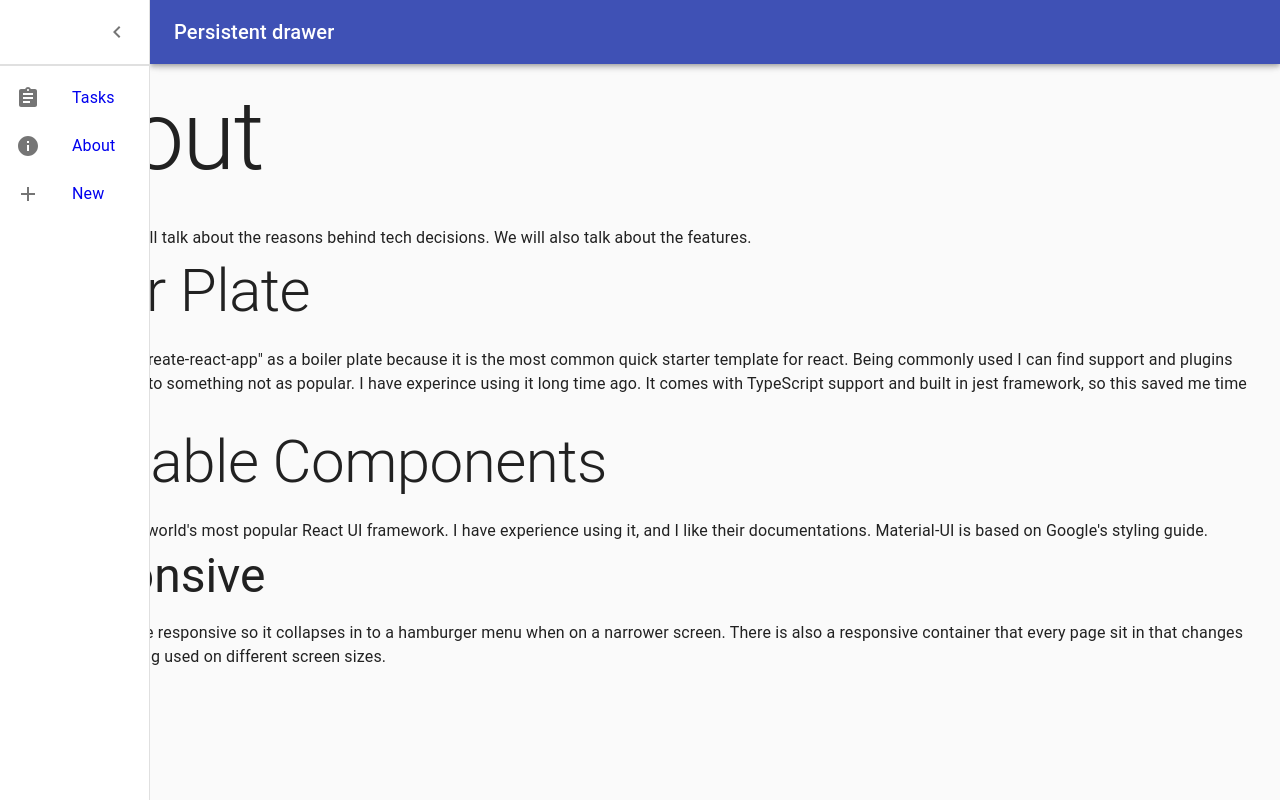
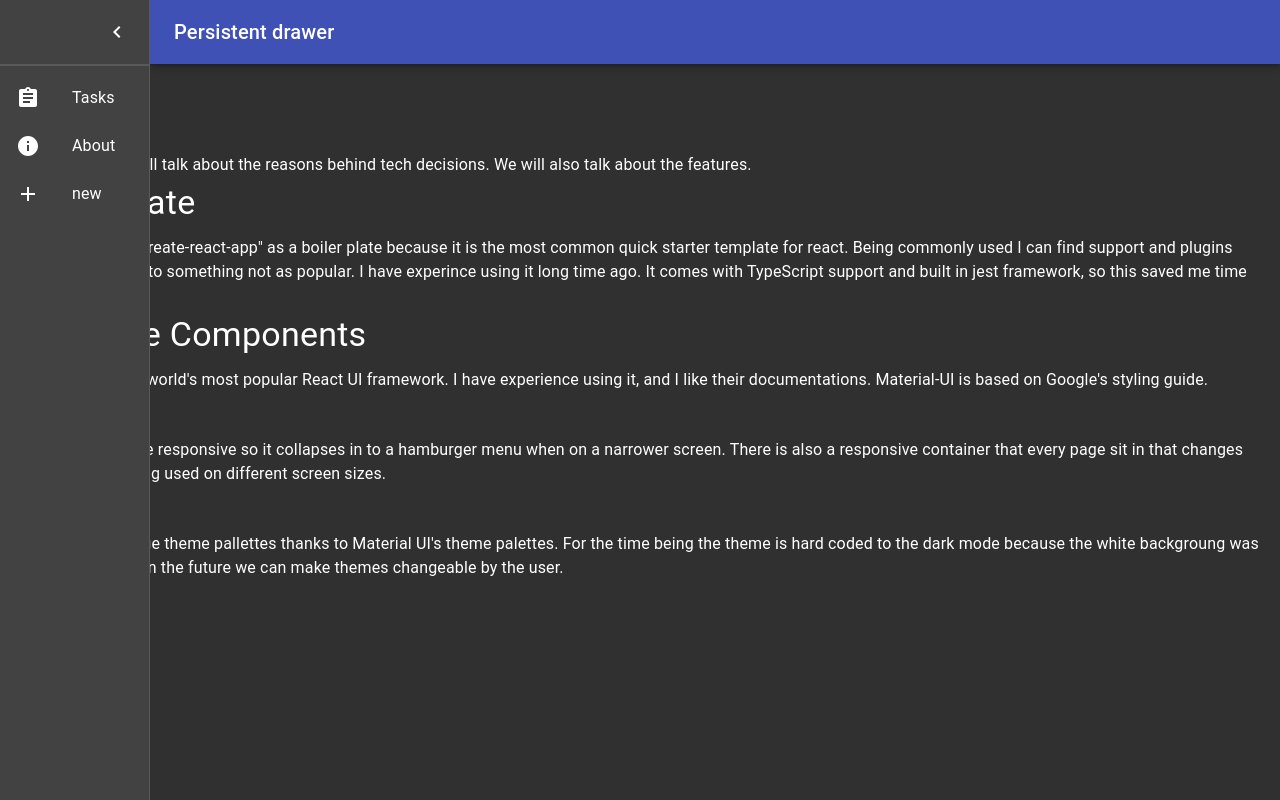
Before and after one commit to WaterlessPiano2/Todos, a React (Create React App) app: page /about in a window 1280 px wide. Both pictures are taken after a click on the button "open drawer". Built offline with nearby package versions, Linux system fonts and the light colour scheme.

Commit message:
Dark mode hardcoded fo now

```diff
--- a/src/App.tsx
+++ b/src/App.tsx
@@ -4,7 +4,8 @@ import About from "./pages/About";
 import Tasks from "./pages/Tasks";
 import NewTask from "./pages/NewTask";
 import ResponsiveDrawer from "./components/Menu";
-import { makeStyles } from "@material-ui/core/styles";
+import { createMuiTheme, makeStyles } from "@material-ui/core/styles";
+import { ThemeProvider } from "@material-ui/styles";
 import Container from "@material-ui/core/Container";
 
 const useStyles = makeStyles({
@@ -29,18 +30,23 @@ const routes = () => {
     </Switch>
   );
 };
+const darkTheme = createMuiTheme({
+  palette: {
+    type: "dark",
+  },
+});
 
 const App = () => {
   const classes = useStyles();
 
   return (
     <Router>
-      <div>
+      <ThemeProvider theme={darkTheme}>
         <ResponsiveDrawer />
         <Container className={classes.responsive} fixed>
           <div>{routes()}</div>
         </Container>
-      </div>
+      </ThemeProvider>
     </Router>
   );
 };
--- a/src/components/Menu.tsx
+++ b/src/components/Menu.tsx
@@ -97,33 +97,26 @@ function ResponsiveDrawer(props: { window: any }) {
       <div />
       <Divider />
       <List>
-        <Link style={{ textDecoration: "none" }} to="/">
-          <ListItem button key={"tasks"}>
-            <Link to="/"></Link>
+        <ListItem button component={Link} to="/">
             <ListItemIcon>
               <AssignmentIcon />
             </ListItemIcon>
             <ListItemText primary={"Tasks"} />
-          </ListItem>
-        </Link>
+        </ListItem>
 
-        <Link style={{ textDecoration: "none" }} to="/about">
-          <ListItem button key={"about"}>
+        <ListItem button component={Link} to="/about">
             <ListItemIcon>
               <InfoIcon />
             </ListItemIcon>
             <ListItemText primary={"About"} />
-          </ListItem>
-        </Link>
+        </ListItem>
 
-        <Link style={{ textDecoration: "none" }} to="/new">
-          <ListItem button key={"new"}>
+        <ListItem button component={Link} to="/new">
             <ListItemIcon>
               <AddIcon />
             </ListItemIcon>
-            <ListItemText primary={"New"} />
+            <ListItemText primary={"new"} />
           </ListItem>
-        </Link>
       </List>
     </div>
   );
--- a/src/pages/About.tsx
+++ b/src/pages/About.tsx
@@ -4,14 +4,14 @@ import Typography from "@material-ui/core/Typography";
 const About = () => {
   return (
     <div>
-      <Typography variant="h1" component="h2" gutterBottom>
+      <Typography variant="h3" component="h2" gutterBottom>
         About
       </Typography>
       <Typography variant="body1" gutterBottom>
         In this page we will talk about the reasons behind tech decisions. We
         will also talk about the features.
       </Typography>
-      <Typography variant="h2" gutterBottom>
+      <Typography variant="h4" gutterBottom>
         Boiler Plate
       </Typography>
       <Typography variant="body1" gutterBottom>
@@ -21,7 +21,7 @@ const About = () => {
         have experince using it long time ago. It comes with TypeScript support
         and built in jest framework, so this saved me time at the start.
       </Typography>
-      <Typography variant="h2" gutterBottom>
+      <Typography variant="h4" gutterBottom>
         Reusable Components
       </Typography>
       <Typography variant="body1" gutterBottom>
@@ -29,7 +29,7 @@ const About = () => {
         experience using it, and I like their documentations. Material-UI is
         based on Google's styling guide.
       </Typography>
-      <Typography variant="h3" gutterBottom>
+      <Typography variant="h5" gutterBottom>
         Responsive
       </Typography>
       <Typography variant="body1" gutterBottom>
@@ -38,6 +38,15 @@ const About = () => {
         page sit in that changes width when it being used on different screen
         sizes.
       </Typography>
+      <Typography variant="h5" gutterBottom>
+        Themes
+      </Typography>
+      <Typography variant="body1" gutterBottom>
+        It is easy to change theme pallettes thanks to Material UI's theme
+        palettes. For the time being the theme is hard coded to the dark mode
+        because the white backgroung was hurting my eyes. In the future we can
+        make themes changeable by the user.
+      </Typography>
     </div>
   );
 };
```
